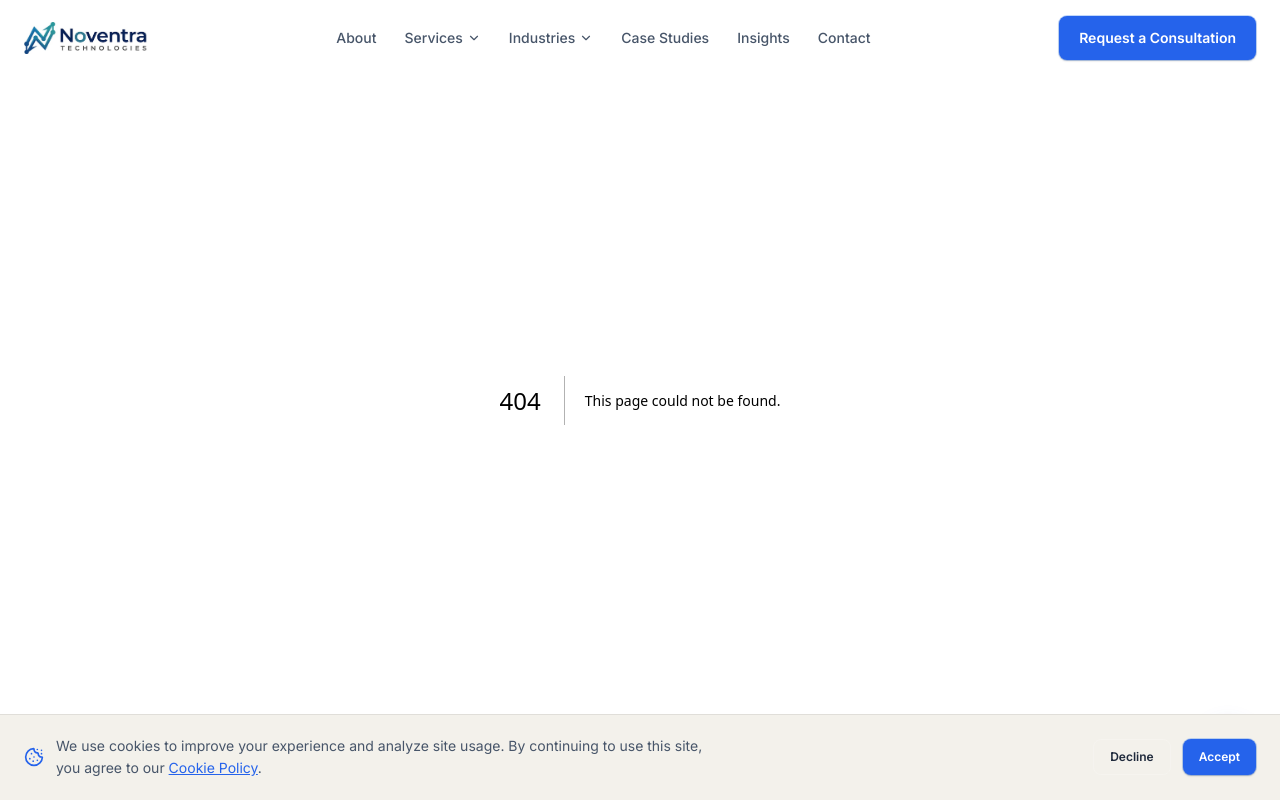
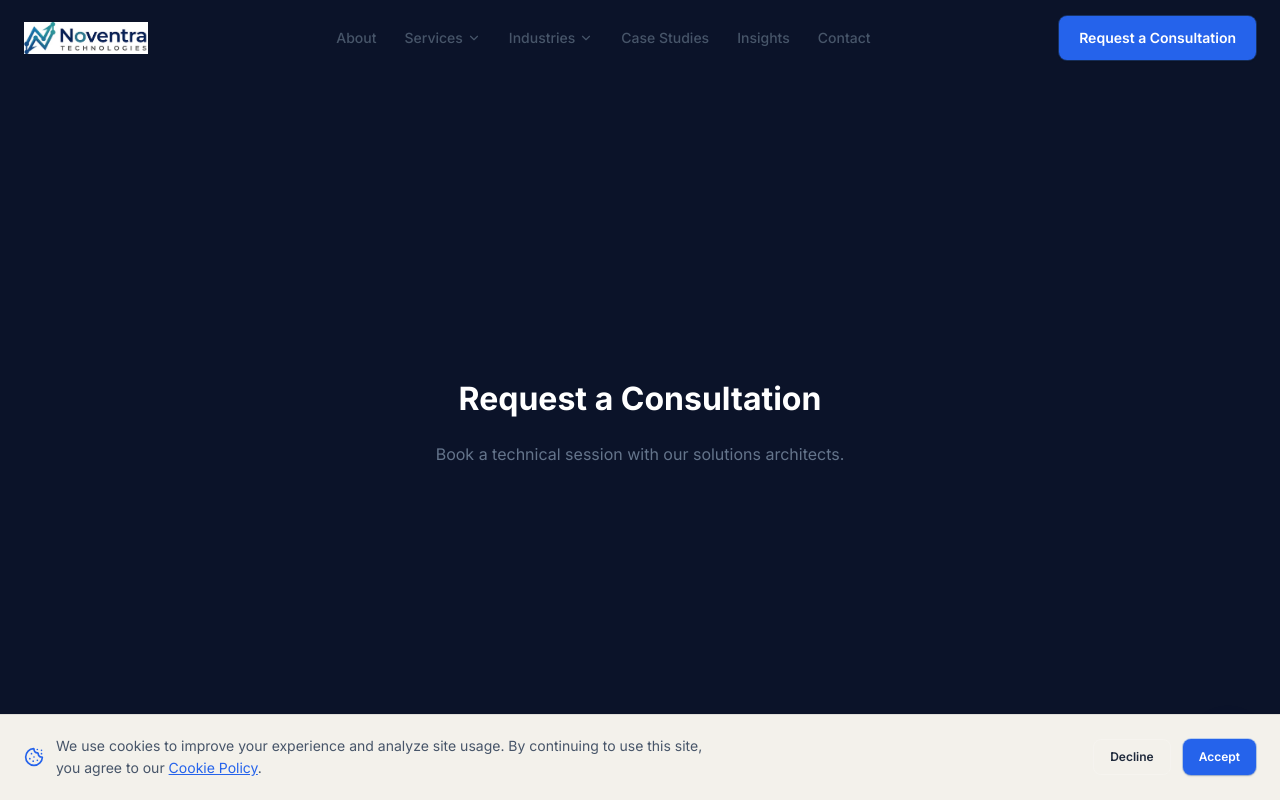
Before and after one commit to devlinuskibet/Noventra, a Next.js app: page /contact/consultation in a window 1280 px wide. Before the commit this address had no page. Shown: the top 800 px of the page. Built offline with nearby package versions, Linux system fonts and the light colour scheme.

Commit message:
Commit 1: Create contact/consultation directory structure and boilerplate page.tsx

```diff
--- /dev/null
+++ b/src/app/contact/consultation/page.tsx
@@ -0,0 +1,14 @@
+"use client";
+
+import React from "react";
+
+export default function ConsultationPage() {
+  return (
+    <main style={{ padding: "120px 20px 80px", minHeight: "100vh", display: "flex", alignItems: "center", justifyContent: "center", background: "#0b1329", color: "#fff" }}>
+      <div style={{ textAlign: "center" }}>
+        <h1 style={{ fontSize: "2rem", marginBottom: "1rem" }}>Request a Consultation</h1>
+        <p style={{ color: "#64748b" }}>Book a technical session with our solutions architects.</p>
+      </div>
+    </main>
+  );
+}
```
